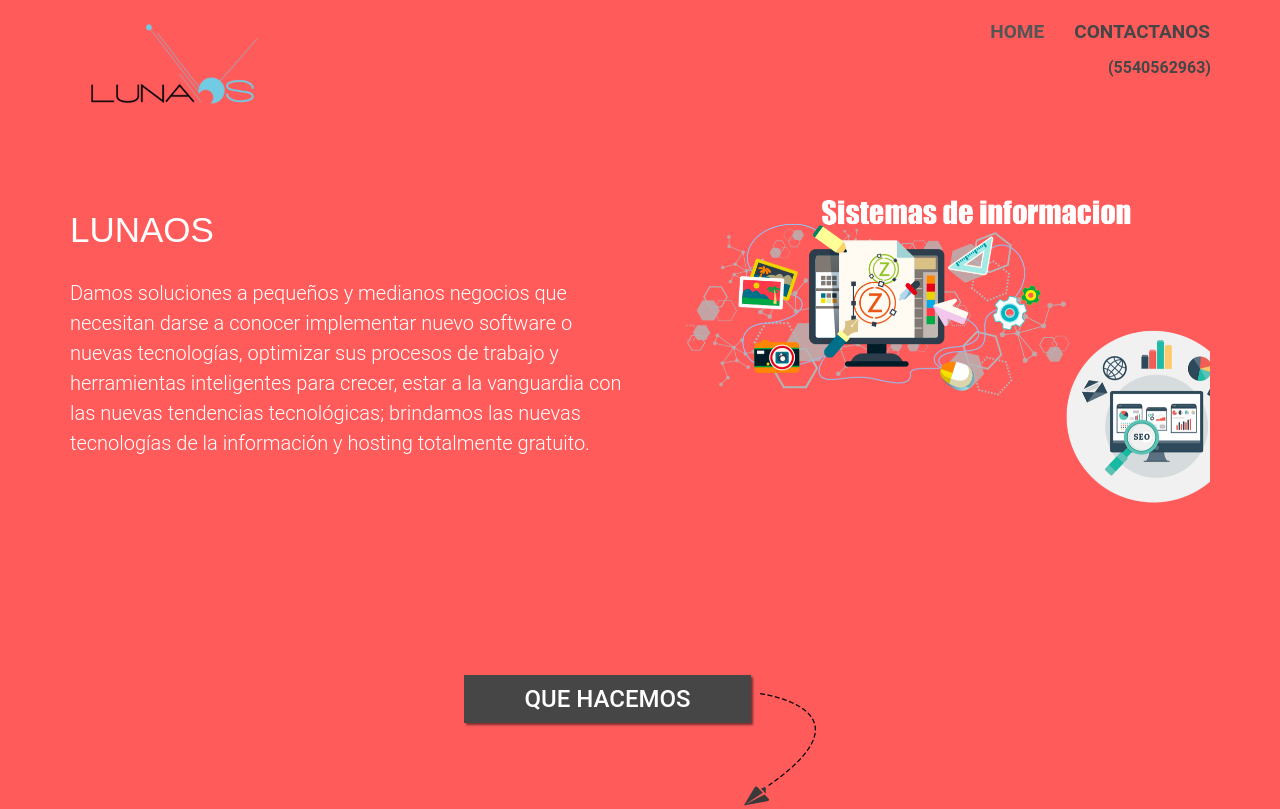
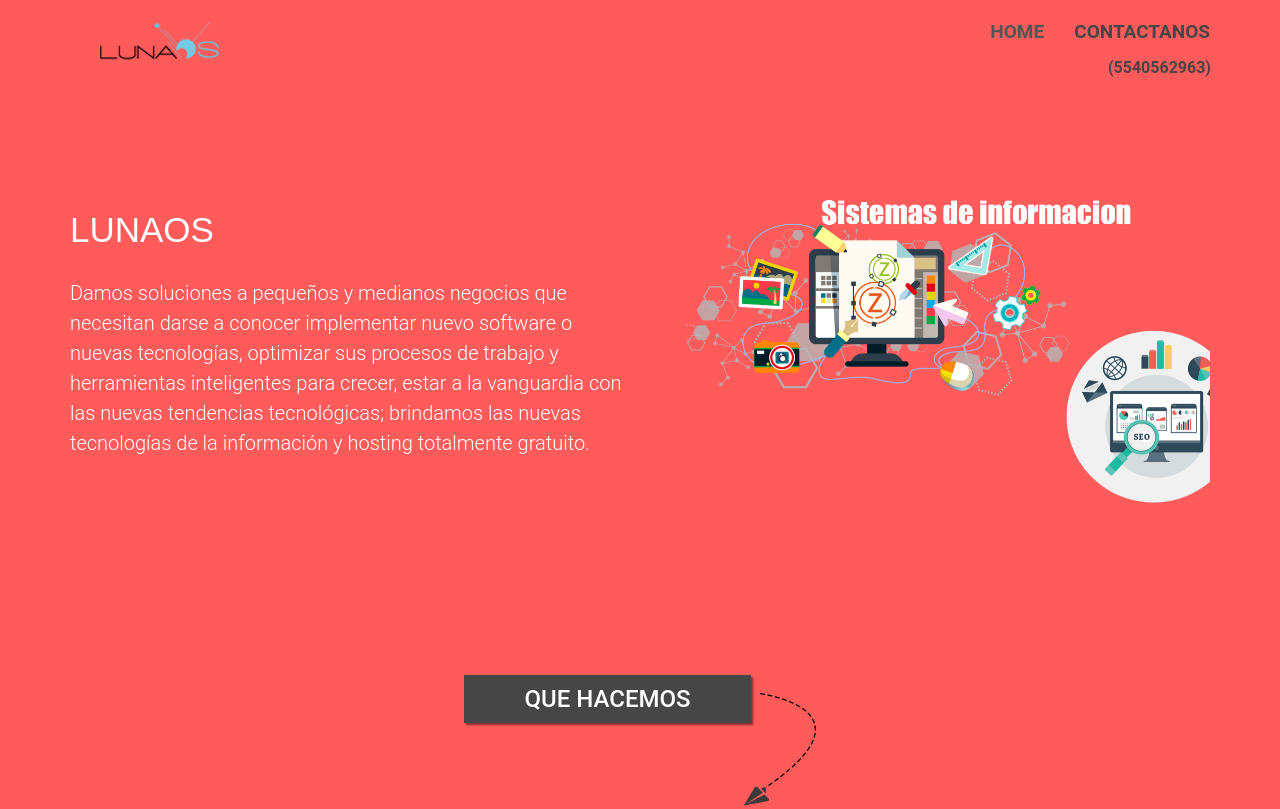
Before and after one commit to comunidadpagina/lunasoft, a plain HTML site: page index.html in a window 1280 px wide. Shown: the top 809 px of the page. Drawn offline with Linux system fonts and the light colour scheme.

Commit message:
cambio  del  logotipo

```diff
--- a/index.html
+++ b/index.html
@@ -41,7 +41,7 @@
         <div id="menubar" class="main-menu">
             <nav class="navbar navbar-default navbar-fixed-top">
                 <div class="container">
-                    <!-- Brand and toggle get grouped for better mobile display -->
+                    <!-- Marca y alternar se agrupan para una mejor visualización móvil -->
                     <div class="navbar-header">
                         <button type="button" class="navbar-toggle collapsed" data-toggle="collapse" data-target="#bs-example-navbar-collapse-1" aria-expanded="false">
                             <span class="sr-only">Toggle navigation</span>
@@ -49,7 +49,7 @@
                             <span class="icon-bar"></span>
                             <span class="icon-bar"></span>
                         </button>
-                        <a class="navbar-brand" href="index.html"><img src="assets/images/l9.png" alt="" /></a>
+                        <a class="navbar-brand" href="index.html"><img src="assets/images/l10.png" alt="" /></a>
                     </div>
 
                     <!-- Collect the nav links, forms, and other content for toggling -->
```
Also changed, not shown: assets/images/l10.png (added), assets/images/l2.png (added), assets/images/monitor.png (deleted), assets/images/slider-img.png (deleted), assets/images/support.png (deleted).
